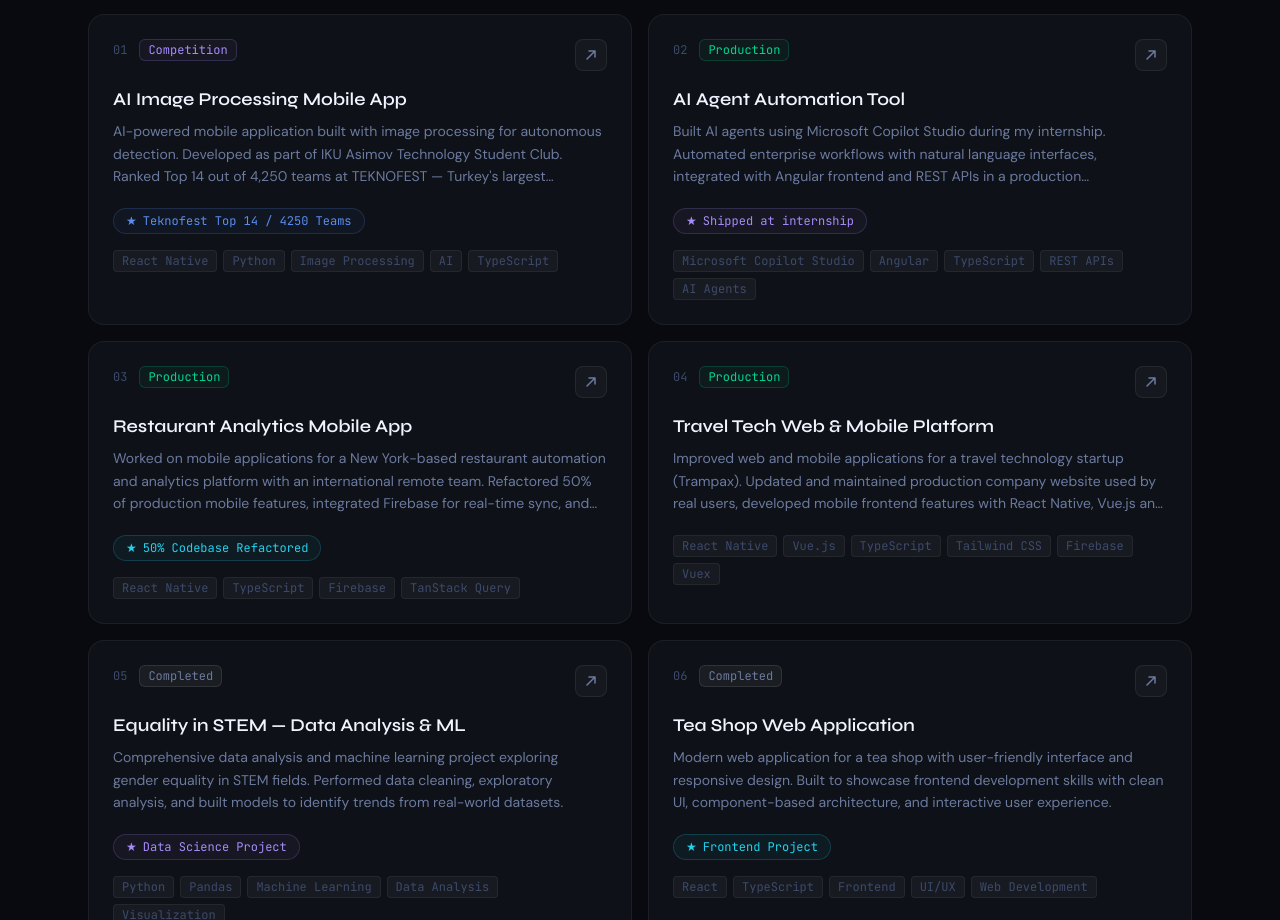
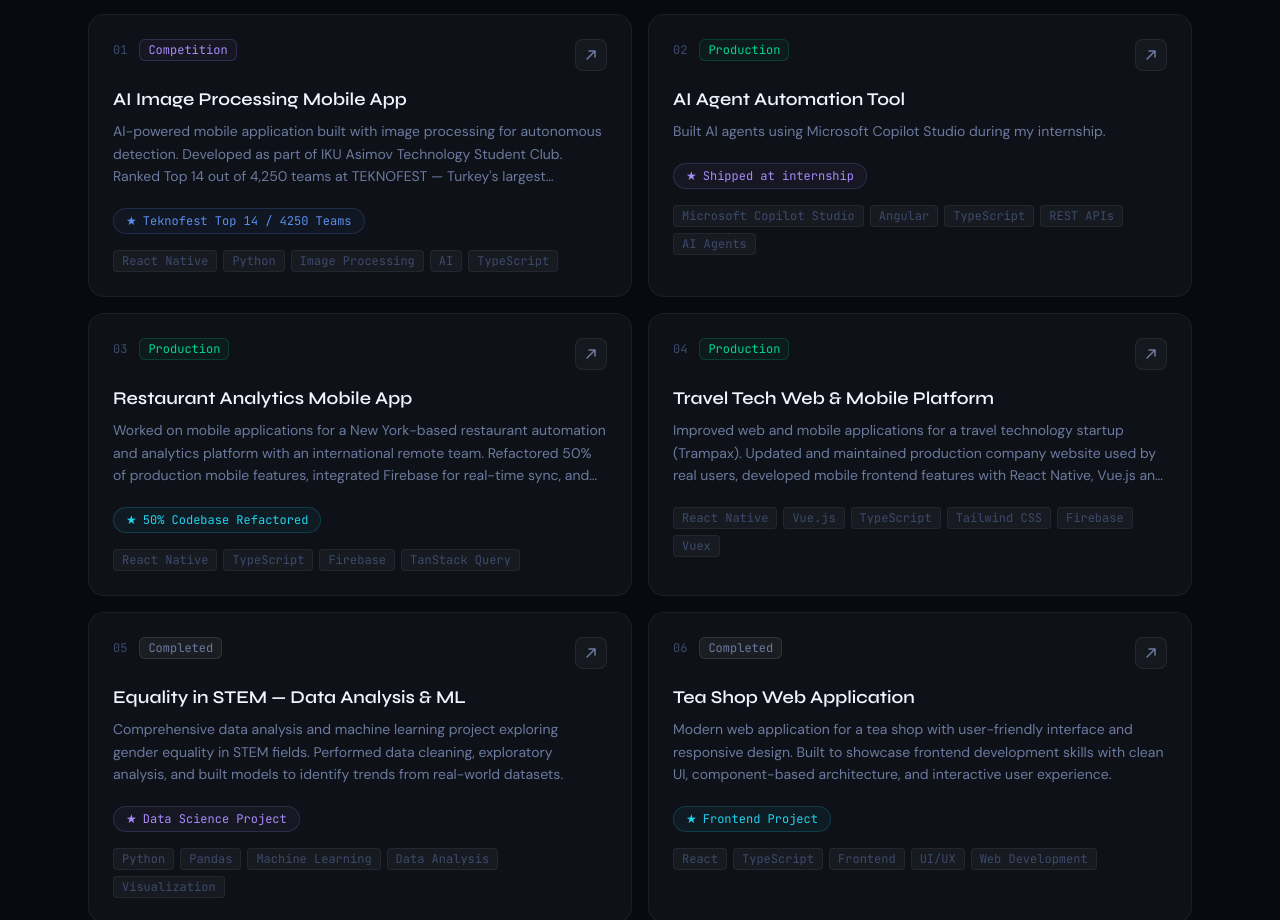
Before and after one commit to Sudexq/portfolio, a React (Vite) app: page / in a window 1280 px wide. Shown: the part 2340-3260 px from the top of the page. Built offline with nearby package versions, Linux system fonts and the light colour scheme.

Commit message:
fix: translation of experience

```diff
--- a/src/i18n/translations.ts
+++ b/src/i18n/translations.ts
@@ -47,7 +47,7 @@ export const translations = {
                 },
                 {
                     title: "AI Agent Automation Tool",
-                    description: "Built AI agents using Microsoft Copilot Studio during my internship. Automated enterprise workflows with natural language interfaces, integrated with Angular frontend and REST APIs in a production environment.",
+                    description: "Built AI agents using Microsoft Copilot Studio during my internship.",
                     highlight: "Shipped at internship",
                 },
                 {
@@ -225,7 +225,7 @@ export const translations = {
                 },
                 {
                     title: "AI Agent Otomasyon Aracı",
-                    description: "Stajım sırasında Microsoft Copilot Studio ile AI agent'lar geliştirdim. Doğal dil arayüzleri ile kurumsal iş akışlarını otomatize ettim, Angular frontend ve REST API'lerle entegre ettim.",
+                    description: "Stajım sırasında Microsoft Copilot Studio ile AI agent'lar geliştirdim.",
                     highlight: "Stajda Geliştirildi",
                 },
                 {
```
